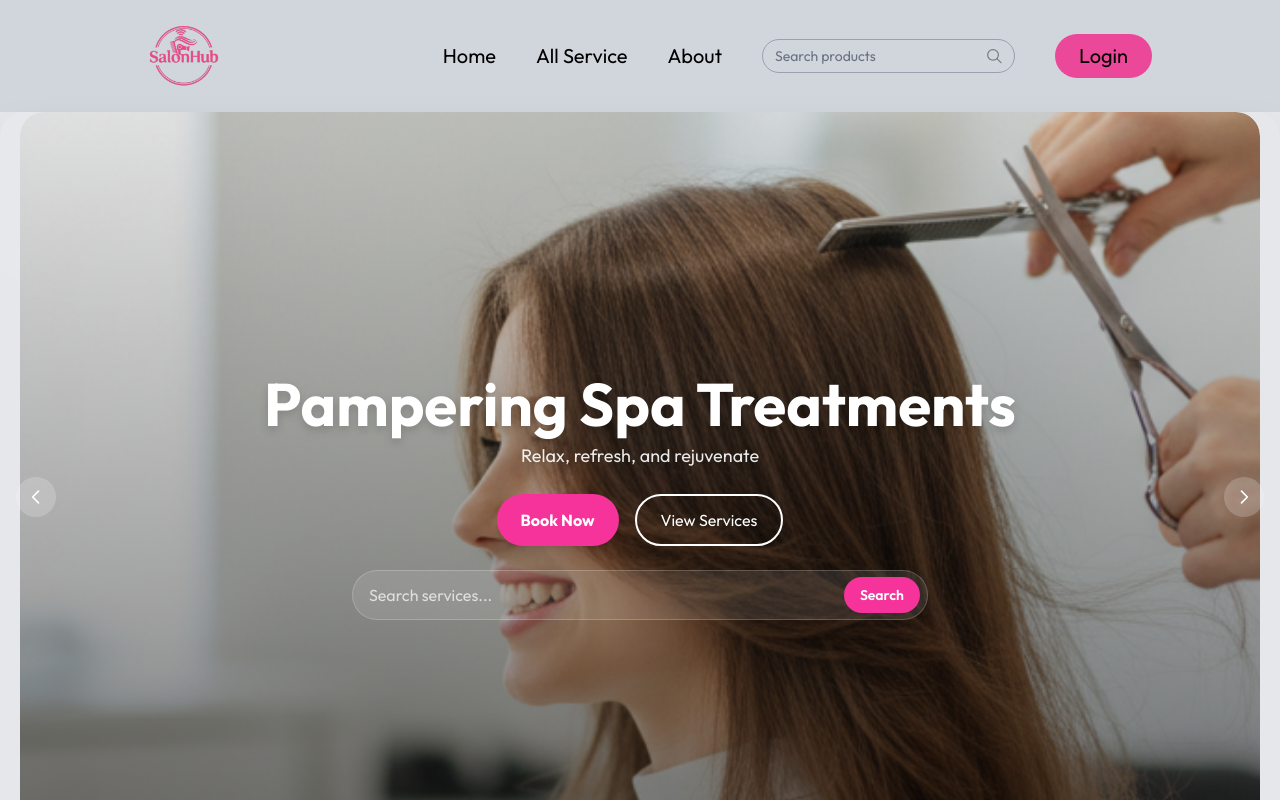
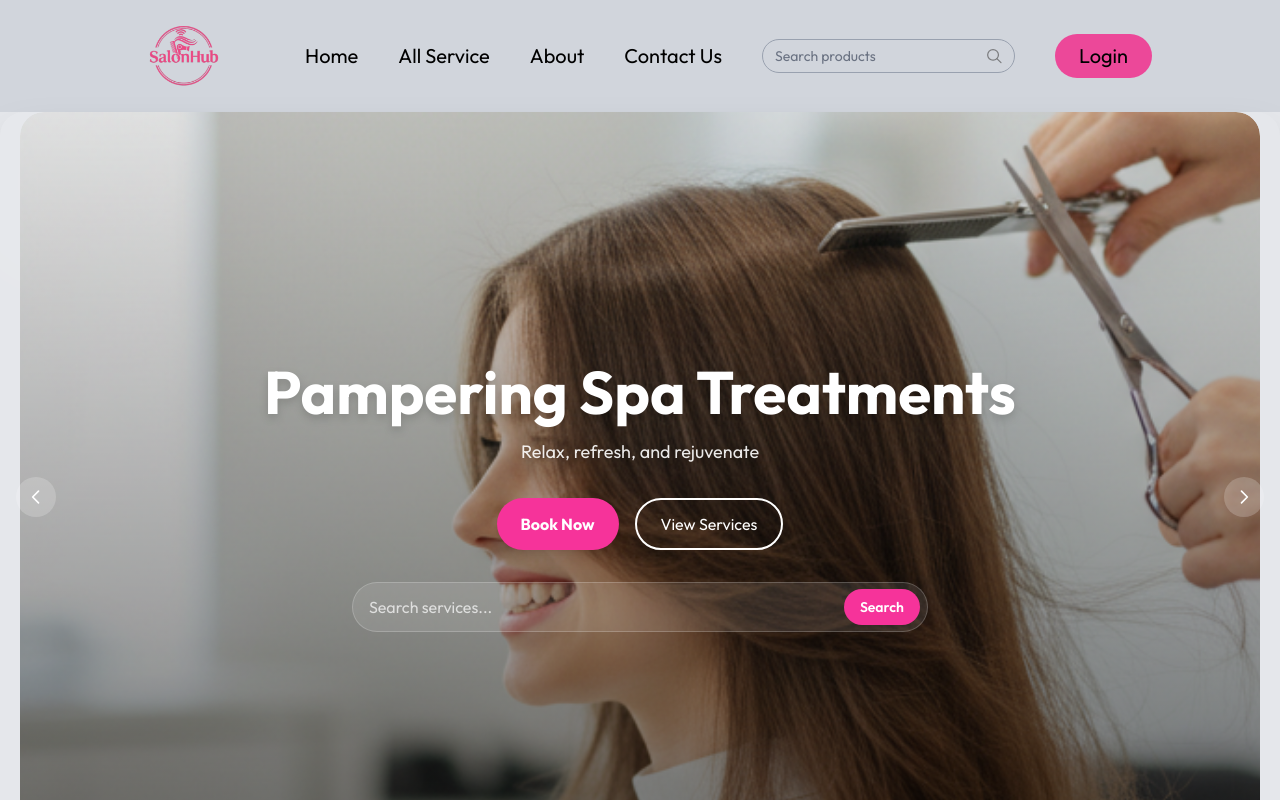
Before and after one commit to MdAjharulIslam/SalonHub, a React (Vite) app in the folder client/: page / in a window 1280 px wide. Shown: the top 800 px of the page. Built offline with nearby package versions, Linux system fonts and the light colour scheme.

Commit message:
currection some css

```diff
--- a/client/src/components/Hero.tsx
+++ b/client/src/components/Hero.tsx
@@ -64,7 +64,7 @@ const Hero: React.FC = () => {
               />
               <div className="absolute inset-0 bg-gradient-to-t from-black/50 to-black/10 rounded-3xl"></div>
 
-              <div className="absolute inset-0 z-20 flex flex-col items-center justify-center text-center px-4 md:px-12">
+              <div className="absolute inset-0 z-20 flex flex-col items-center justify-center text-center px-4 md:px-12 gap-2">
                 <h2 className="text-3xl sm:text-4xl md:text-5xl lg:text-6xl font-bold text-white mb-2 drop-shadow-lg">
                   {slide.title}
                 </h2>
--- a/client/src/components/Navbar.tsx
+++ b/client/src/components/Navbar.tsx
@@ -36,6 +36,9 @@ const Navbar: React.FC = () => {
         </NavLink>
         <NavLink className="text-xl" to="/about">
           About
+        </NavLink>
+        <NavLink className="text-xl" to="/contact">
+          Contact Us
         </NavLink>
 
         <div className="hidden lg:flex items-center text-sm gap-2 border border-gray-400 px-3 rounded-full">
@@ -108,6 +111,13 @@ const Navbar: React.FC = () => {
               About
             </NavLink>
 
+            <NavLink
+              className="text-lg hover:text-primary"
+              to="/contact"
+              onClick={() => setMobileOpen(false)}
+            >
+              Contact Us
+            </NavLink>
             {!login ? (
               <button
                 className="text-lg bg-primary hover:bg-primary-dull text-black px-6 py-2 rounded-full"
```
